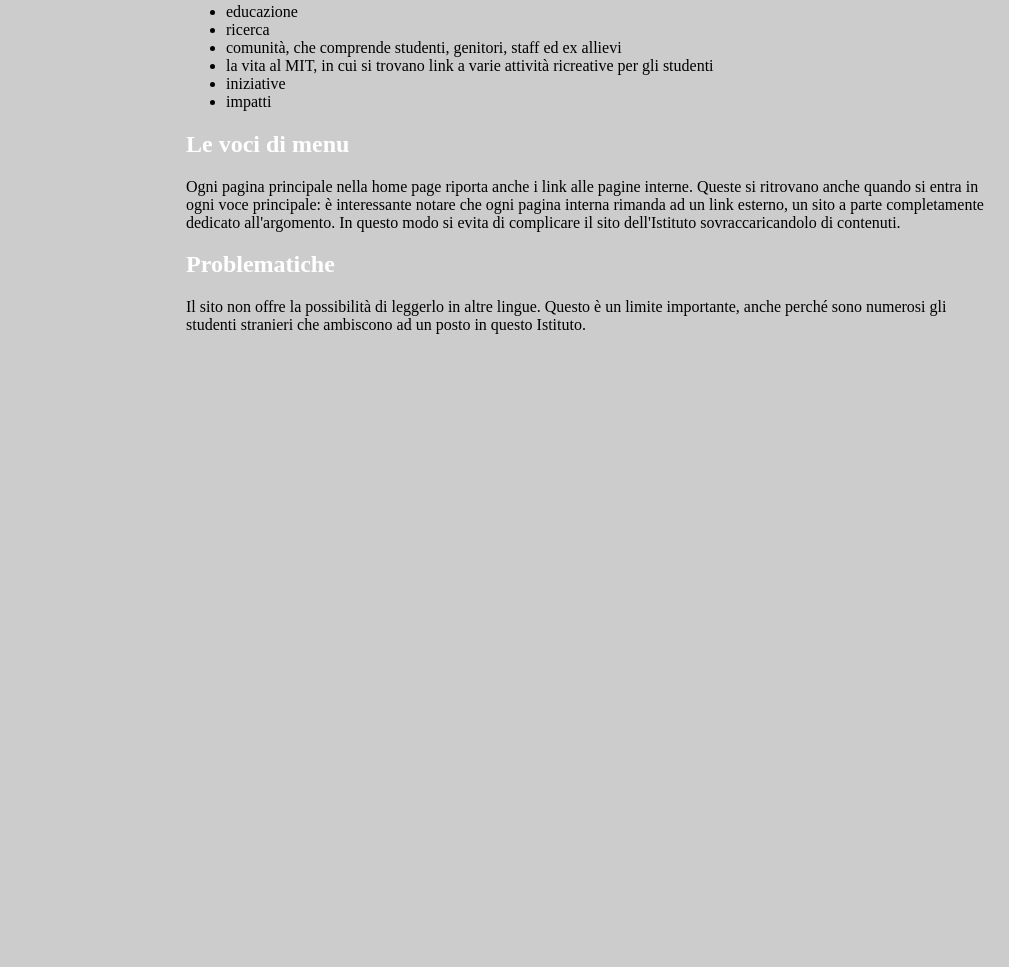
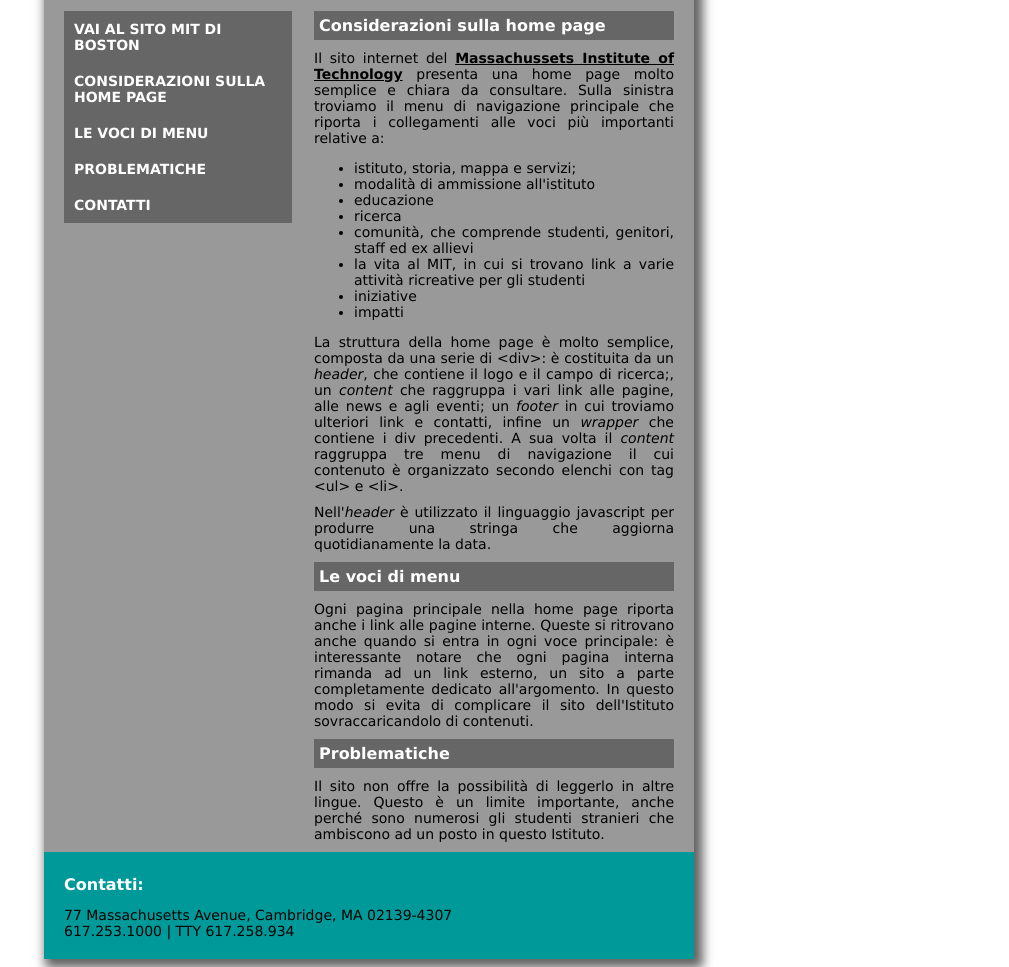
Before and after one commit to sistrall/project-u, a plain HTML site: page benchmarking/cp/index.html in a window 1280 px wide. Shown: the part 232-1199 px from the top of the page, without its empty margins (271-1280 px from the left). Before the commit the page ends 800 px from the top, so only its background shows below. Drawn offline with Linux system fonts and the light colour scheme.

Commit message:
aggiornamento del benchmarking

```diff
--- a/_/css/personal/cp.css
+++ b/_/css/personal/cp.css
@@ -12,8 +12,6 @@ tr:nth-child(2n) td {
 }
 
 h2:first-letter {
-	display: block;
-	background: red;
 	text-decoration: underline;
 }
 
@@ -21,3 +19,106 @@ h1, h2, h3 {
 	color: #399;
 	background: none repeat scroll #0FC;
 }
+
+
+
+
+.bm {
+	background: #FFF;
+	font-family: "Lucida Sans";
+}
+
+.bm #header {
+
+}
+
+.bm #wrapper {
+	width: 650px;
+	margin-top: 0px;
+	margin-right: auto;
+	margin-bottom: 0px;
+	margin-left: auto;
+	background: #999;
+	box-shadow: 5px 5px 10px 4px rgba(100, 100, 100, 1);
+}
+
+.bm #main h2, h3 {
+	color: #FFF;
+	background: none repeat scroll #666;
+	display: block;
+	padding: 5px;
+	font-size: 16px;
+	margin: 0px;
+}
+
+.bm h2:first-letter {
+	text-decoration: none;
+}
+
+.bm #sidebar {
+	float: left;
+	width: 228px;
+	margin-left: 20px;
+	font-weight: bold;
+	background: #666;
+}
+
+.bm #sidebar ul {
+	list-style-type: none;
+	padding-left: 0;
+	margin: 0px;
+}
+
+.bm #sidebar a {
+	display: block;
+	padding: 10px;
+	text-decoration: none;
+	text-transform: uppercase;
+	color: #FFF;
+}
+
+.bm #main {
+	float: right;
+	width: 360px;
+	margin-left: 20px;
+	margin-right: 20px;
+	font-size: 14px;
+}
+
+.bm #sidebar a {
+	font-size: 14px;
+}
+
+.bm #main p,
+.bm #main ul li {
+	text-align: justify;
+	margin: 0px;
+}
+
+.bm #main p {
+	margin-bottom: 10px;
+	margin-top: 10px;
+}
+
+.bm #footer {
+	clear: both;   /* per fare in modo che il footer resti in basso e non abbia elementi in float intorno*/
+	background: #099;
+	padding: 10px 20px 20px 20px;
+}
+
+.bm #footer h2 {
+	background: none;
+	color: #FFF;
+	font-size: 16px;
+}
+
+.bm #footer p {
+	font-size: 14px;
+	text-decoration: none;
+	margin: 0;
+}
+
+.bm a {
+	color: #000;
+	font-weight: bold;
+}
--- a/benchmarking/cp/index.html
+++ b/benchmarking/cp/index.html
@@ -5,25 +5,25 @@
 <meta http-equiv="Content-Type" content="text/html; charset=utf-8" />
 <title>Benchmarking: MIT di Boston</title>
 
-<link href="stile.css" rel="stylesheet" type="text/css" />
+<link href="../../_/css/personal/cp.css" rel="stylesheet" type="text/css" />
 </head>
 
-<body class="benchmarking">
+<body class="bm">
 
 <div id="wrapper">
 
   <div id="header">
-  <h1>Benchmarking: MIT di Boston</h1>
+    <h1><img src="img/header.gif" width="650" height="200" alt="Benchmarking: MIT di Boston" /></h1>
   </div>
 
   <div id="content">
 
     <div id="sidebar">
       <ul>
-    	  <li>Vai al sito <a href="http://web.mit.edu/">MIT di Boston</a></li>
-    	  <li>Considerazioni sulla home page</li>
-    	  <li>Le voci di menu</li>
-    	  <li>Problematiche</li>
+        <li><a href="http://web.mit.edu/">Vai al sito MIT di boston</a><a href="#">Considerazioni sulla home page</a></li>
+    	<li><a href="#">Le voci di menu</a></li>
+    	<li><a href="#">Problematiche</a></li>
+        <li><a href="#">Contatti</a></li>
       </ul>
     </div>
 
@@ -31,7 +31,7 @@
     <h2>Considerazioni sulla home page</h2>
     <p>Il sito internet del <a href="http://web.mit.edu/">Massachussets Institute of Technology</a> presenta una home page molto semplice e chiara da consultare. Sulla sinistra troviamo il menu di navigazione principale che riporta i collegamenti alle voci più importanti relative a:</p>
       <ul>
-	<li>istituto, la storia, la mappa e i servizi;</li>
+	    <li>istituto, storia, mappa e servizi;</li>
 	    <li>modalità di ammissione all'istituto</li>
 	    <li>educazione</li>
 	    <li>ricerca</li>
@@ -40,6 +40,8 @@
 	    <li>iniziative</li>
 	    <li>impatti</li>
       </ul>
+      <p>La struttura della home page è molto semplice, composta da una serie di &lt;div&gt;: è costituita da un <em>header</em>, che contiene il logo e il campo di ricerca;, un <em>content</em> che raggruppa i vari link alle pagine, alle news e agli eventi; un <em>footer</em> in cui troviamo ulteriori link e contatti, infine un <em>wrapper</em> che contiene i div precedenti. A sua volta il <em>content</em> raggruppa tre menu di navigazione il cui contenuto è organizzato secondo elenchi con tag &lt;ul&gt; e &lt;li&gt;.</p>
+      <p>Nell'<em>header</em> è utilizzato il linguaggio javascript per produrre una stringa che aggiorna quotidianamente la data.</p>
 <h2>Le voci di menu</h2>
   <p>Ogni pagina principale nella home page riporta anche i link alle pagine interne. Queste si ritrovano anche quando si entra in ogni voce principale: è interessante notare che ogni pagina interna rimanda ad un link esterno, un sito a parte completamente dedicato all'argomento. In questo modo si evita di complicare il sito dell'Istituto sovraccaricandolo di contenuti.</p>
   <h2>Problematiche</h2>
@@ -47,10 +49,13 @@
 
   </div>
 
+</div>
+
   <div id="footer">
-
-
-
+    <h2>Contatti:</h2>
+    <p>77 Massachusetts Avenue,  Cambridge, MA 02139-4307</p>
+    <p> 617.253.1000  |  TTY 617.258.934</p>
+  </div>
 </div>
 </body>
 
```
Also changed, not shown: benchmarking/cp/img/header.gif (added), benchmarking/cp/stile.css (line endings or trailing spaces), 1 other file. Lines whose indentation alone changed are shown as unchanged.
